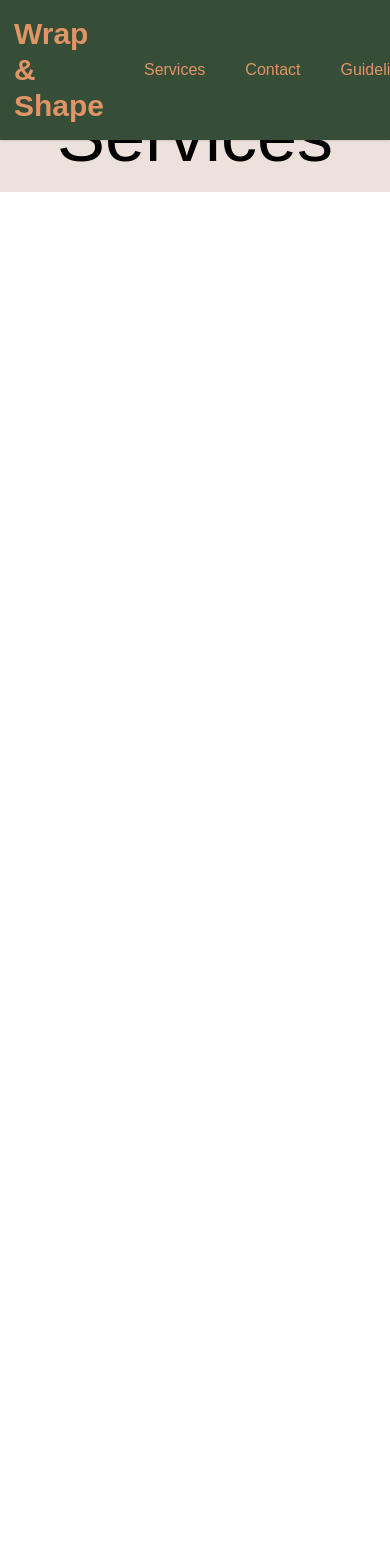
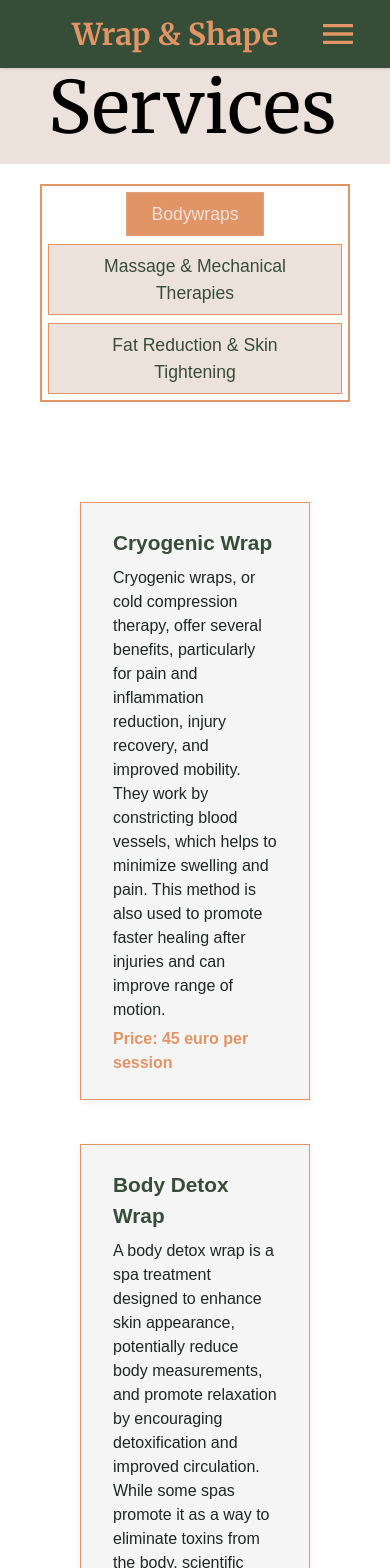
Before and after one commit to OsmanAlec/wrapandbody, a Next.js app: page /services in a window 390 px wide. Shown: the top 1568 px of the page. Before the commit the page ends 844 px from the top, so only its background shows below. Built offline with nearby package versions, Linux system fonts and the light colour scheme.

Commit message:
added navbar and more

```diff
--- /dev/null
+++ b/app/components/navigation/footer/index.tsx
@@ -0,0 +1,11 @@
+import React from 'react'
+
+function Footer() {
+  return (
+    <footer className='flex justify-center items-center bg-dark-green w-full p-10 text-rose-gold bottom-0'>
+        Created by @OsmanAlec
+    </footer>
+  )
+}
+
+export default Footer;
--- a/app/components/navigation/index.tsx
+++ b/app/components/navigation/index.tsx
@@ -1,5 +1,20 @@
-import Navbar from './navbar';
+"use client";
+import { useState } from "react";
+import Navbar from "./navbar";
+import Sidebar from "./sidebar";
 
-export default function Navigation (){
-    return <Navbar/>;
-}
+const Navigation = () => {
+  const [isOpen, setIsOpen] = useState(false);
+  const toggle = () => {
+    setIsOpen(!isOpen);
+  };
+  return (
+    <>
+      <Sidebar isOpen={isOpen} toggle={toggle} />
+      <Navbar toggle={toggle} />
+
+    </>
+  );
+};
+
+export default Navigation;
--- a/app/components/navigation/navbar/index.tsx
+++ b/app/components/navigation/navbar/index.tsx
@@ -1,13 +1,18 @@
 import Link from "next/link";
+import React from "react";
 
-export default function Navbar() {
+import { Merriweather } from 'next/font/google';
+
+const merriweather = Merriweather({ subsets: ['latin'], weight: ['400', '700'] });
+
+const Navbar = ({ toggle }: { toggle: () => void }) => {
     return (
         <nav className="text-rose-gold fixed top-0 left-0 w-full flex justify-center z-50 bg-dark-green shadow">
 
             <Link href="./">
-                <h1 className="text-3xl font-bold px-10 py-4">Wrap & Shape</h1>
+                <h1 className={`text-3xl font-bold px-10 py-4 ${merriweather.className}`}>Wrap & Shape</h1>
             </Link>
-            <ul className="list-none gap-10 flex justify-between items-center py-4">
+            <ul className="list-none gap-10 hidden md:flex justify-between items-center py-4">
                 <li>
                     <Link href="/services">
                         <p>Services</p>
@@ -24,6 +29,20 @@ export default function Navbar() {
                     </Link>
                 </li>
             </ul>
+
+            <button type="button" className="inline-flex items-center md:hidden cursor-pointer"
+            onClick={toggle}>
+            {/* Menu icon */}
+                <svg xmlns="http://www.w3.org/2000/svg"
+                    width="40"
+                    height="40"
+                    viewBox="0 0 24 24">
+                    <path fill="var(--color-rose-gold)"
+                        d="M3 6h18v2H3V6m0 5h18v2H3v-2m0 5h18v2H3v-2Z"/>
+                </svg>
+            </button>
         </nav>
     );
 }
+
+export default Navbar;
--- a/app/components/navigation/sidebar/index.tsx
+++ b/app/components/navigation/sidebar/index.tsx
@@ -1,25 +1,71 @@
 import Link from "next/link";
+import { Merriweather } from 'next/font/google';
 
-export default function Navbar() {
+const merriweather = Merriweather({ subsets: ['latin'], weight: ['400', '700'] });
+
+
+const Sidebar = ({
+  isOpen,
+  toggle,
+}: {
+  isOpen: boolean;
+  toggle: () => void;
+}): JSX.Element => {
   return (
-        <nav>
-            <ul className="flex bg-red">
+    <>
+      <div
+        className="fixed w-full h-full overflow-hidden justify-center bg-off-white grid pt-[120px] left-0 z-51 transition-all duration-300"
+        style={{
+          opacity: isOpen ? "1" : "0",
+          top: isOpen ? "0" : "-100%",
+          pointerEvents: isOpen ? "auto" : "none",
+        }}
+      >
+        <button
+          className="absolute right-0 top-0 p-5 text-rose-gold cursor-pointer"
+          onClick={toggle}
+          aria-label="Close sidebar"
+        >
+          <svg xmlns="http://www.w3.org/2000/svg" width="40" height="40" viewBox="0 0 24 24">
+            <path
+              fill="currentColor"
+              d="M19 6.41L17.59 5L12 10.59L6.41 5L5 6.41L10.59 12L5 17.59L6.41 19L12 13.41L17.59 19L19 17.59L13.41 12L19 6.41Z"
+            />
+          </svg>
+        </button>
+
+        <ul className={merriweather.className + "sidebar-nav text-center leading-relaxed text-xl flex flex-col gap-8"}>
           <li>
-                    <Link href="/services">
-                        <p>Services</p>
+            <Link
+              href="/services"
+              onClick={toggle}
+              className="block px-8 py-3 rounded border border-rose-gold text-dark-green bg-white-smoke hover:bg-rose-gold hover:text-off-white transition-colors font-medium"
+            >
+              Services
             </Link>
           </li>
           <li>
-                    <Link href="/contact">
-                        <p>Contact</p>
+            <Link
+              href="/contact"
+              onClick={toggle}
+              className="block px-8 py-3 rounded border border-rose-gold text-dark-green bg-white-smoke hover:bg-rose-gold hover:text-off-white transition-colors font-medium"
+            >
+              Contact
             </Link>
           </li>
           <li>
-                    <Link href="/guidelines">
-                        <p>Guidelines</p>
+            <Link
+              href="/guidelines"
+              onClick={toggle}
+              className="block px-8 py-3 rounded border border-rose-gold text-dark-green bg-white-smoke hover:bg-rose-gold hover:text-off-white transition-colors font-medium"
+            >
+              Guidelines
             </Link>
           </li>
         </ul>
-        </nav>
+      </div>
+    </>
   );
-}
+};
+
+export default Sidebar;
--- a/app/globals.css
+++ b/app/globals.css
@@ -1,4 +1,5 @@
 @import "tailwindcss";
+
 
 @theme {
   --color-eerie-black: #1F2722;
@@ -68,3 +69,74 @@ body {
   text-align: right;
   font-weight: 500;
 }
+
+.category-btn {
+  background: var(--color-off-white);
+  color: var(--color-dark-green);
+  border: 1.5px solid var(--color-rose-gold);
+  padding: 0.5rem 1.5rem;
+  margin: 0.25rem;
+  font-size: 1.1rem;
+  font-weight: 500;
+  transition: background 0.2s, color 0.2s, border-color 0.2s;
+  cursor: pointer;
+}
+
+.category-btn.active,
+.category-btn:hover {
+  background: var(--color-rose-gold);
+  color: var(--color-off-white);
+  border-color: var(--color-brighter-rose-gold);
+}
+
+.treatments-list {
+  margin-top: 2rem;
+  display: flex;
+  align-items: flex-start;
+  gap: 20px;
+  margin: 5rem;
+  flex-wrap: wrap;
+  justify-content: center;
+  animation: fadeInDown 0.5s cubic-bezier(.4,0,.2,1);
+}
+
+.treatment-card {
+  background: var(--color-white-smoke);
+  border: 1.5px solid var(--color-rose-gold);
+  box-shadow: 0 2px 8px rgba(30, 39, 34, 0.06);
+  padding: 1.5rem 2rem;
+  margin-bottom: 1.5rem;
+  max-width: 480px;
+  width: 100%;
+  transition: box-shadow 0.2s, border-color 0.2s;
+}
+
+.treatment-card h4 {
+  color: var(--color-dark-green);
+  font-size: 1.3rem;
+  margin-bottom: 0.5rem;
+  font-weight: 700;
+}
+
+.treatment-card p {
+  color: var(--color-eerie-black);
+  margin-bottom: 0.3rem;
+  font-size: 1rem;
+}
+
+.treatment-card p:last-child {
+  color: var(--color-rose-gold);
+  font-weight: 600;
+  margin-bottom: 0;
+}
+
+@keyframes fadeInDown {
+  0% {
+    opacity: 0;
+    transform: translateY(-40px);
+  }
+  100% {
+    opacity: 1;
+    transform: translateY(0);
+  }
+}
--- a/app/layout.tsx
+++ b/app/layout.tsx
@@ -1,4 +1,5 @@
 import Navigation from "./components/navigation";
+import Footer from "./components/navigation/footer";
 import type { Metadata } from "next";
 import "./globals.css";
 
@@ -16,7 +17,9 @@ export default function RootLayout({
     <html lang="en">
       <body>
         <Navigation></Navigation>
+        <br className="my-2"></br>
         {children}
+        <Footer></Footer>
       </body>
     </html>
   );
--- a/app/page.tsx
+++ b/app/page.tsx
@@ -14,7 +14,7 @@ const hours = [
 
 export default function Home() {
   return (
-    <div className="w-full mt-20 py-8">
+    <div className="w-full py-8">
       {/* Header Section */}
       <section className="text-center mb-12">
       <div className="w-full h-[calc(50vh+10rem)] -z-20 relative">
--- a/app/services/page.tsx
+++ b/app/services/page.tsx
@@ -1,19 +1,65 @@
-import {services} from '@/data/services';
+"use client";
+import { services } from '@/data/services';
+import React, { useState } from 'react';
+import { Merriweather } from 'next/font/google';
 
-const categories = [
-    { key: 'bodywraps', title: 'Bodywraps' },
-    { key: 'massages', title: 'Massage & Mechanical Therapies' },
-    { key: 'fatreduction', title: 'Fat Reduction & Skin Tightening' },
+const merriweather = Merriweather({ subsets: ['latin'], weight: ['400', '700'] });
+
+export interface Treatment {
+  name: string;
+  description: string;
+  price: string;
+}
+
+export interface ServicesData {
+  [key: string]: Treatment[];
+}
+
+export interface CategoryButton {
+  key: string;
+  title: string;
+}
+
+const categories: CategoryButton[] = [
+  { key: 'bodywraps', title: 'Bodywraps' },
+  { key: 'massages', title: 'Massage & Mechanical Therapies' },
+  { key: 'fatreduction', title: 'Fat Reduction & Skin Tightening' },
 ];
 
-export default function Services () {
-    return (
-        <div className='my-15'>
-            <h1 className='text-7xl pt-10 p-5 text-center bg-off-white'>Services</h1>
-            <div className='my-15  m-10 py-5 flex flex-col items-center justify-center'>
+const Services = () => {
+  const [activeCategory, setActiveCategory] = useState(Object.keys(services)[0]);
+  const activeTreatments: Treatment[] = services[activeCategory as keyof typeof services];
 
+  return (
+    <div>
+      <h1 className={`text-7xl p-12 pb-5 bg-off-white ${merriweather.className}`}>Services</h1>
+      <div className='my-0 m-10 py-5 flex-col inline-flex text-center'>
+        <div className='card-outer'>
+          {categories.map((category) => (
+            <button
+              key={category.key}
+              onClick={() => setActiveCategory(category.key)}
+              className={`category-btn${activeCategory === category.key ? ' active' : ''}`}
+              type="button"
+            >
+              {category.title}
+            </button>
+          ))}
         </div>
-        </div>
+      </div>
 
-    );
-}
+      <div key={activeCategory}
+      className="treatments-list">
+        {activeTreatments.map((treatment, index) => (
+          <div className="treatment-card" key={treatment.name || index}>
+            <h4>{treatment.name}</h4>
+            <p>{treatment.description}</p>
+            <p><strong>Price:</strong> {treatment.price}</p>
+          </div>
+        ))}
+      </div>
+    </div>
+  );
+};
+
+export default Services;
```
Lines whose indentation alone changed are shown as unchanged.
